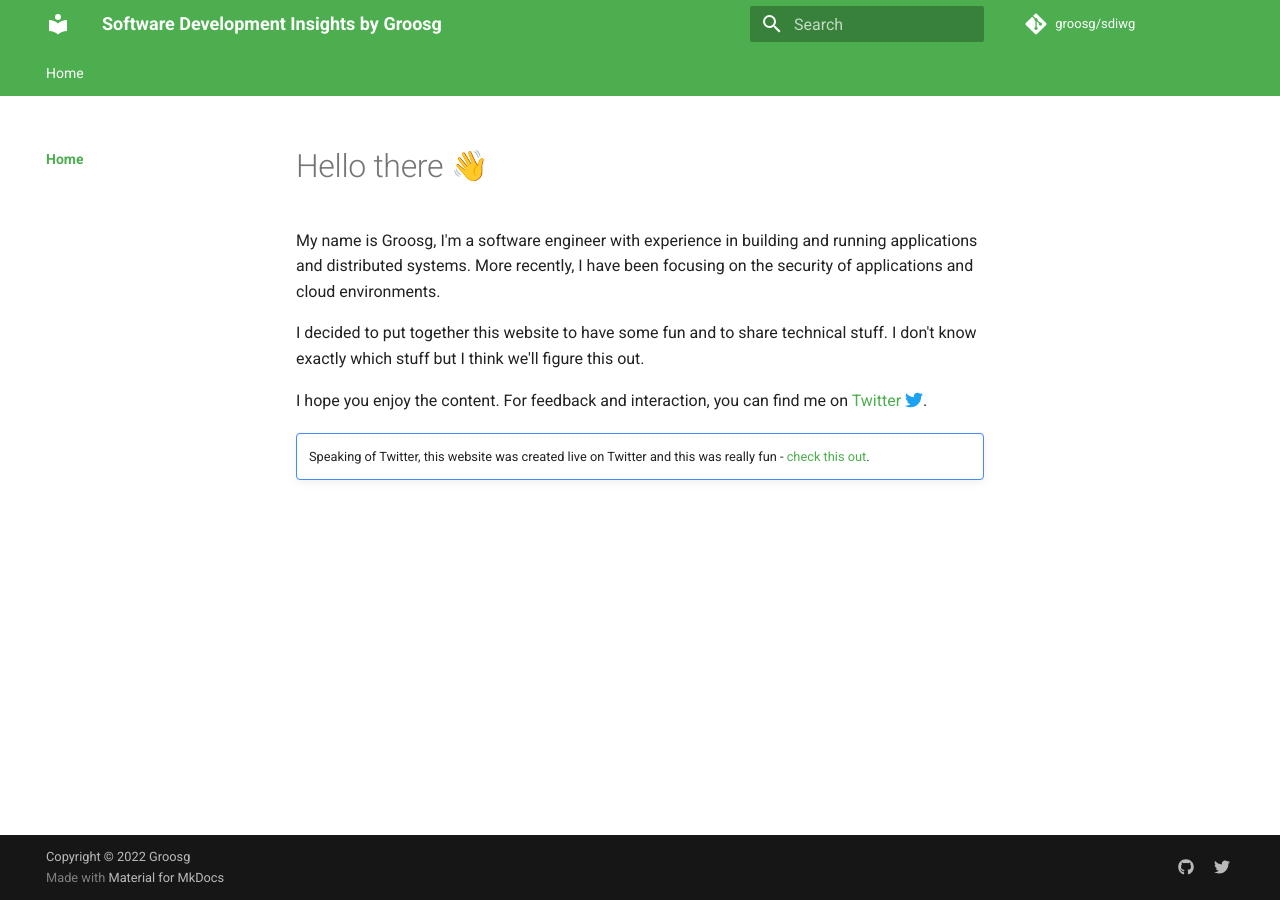
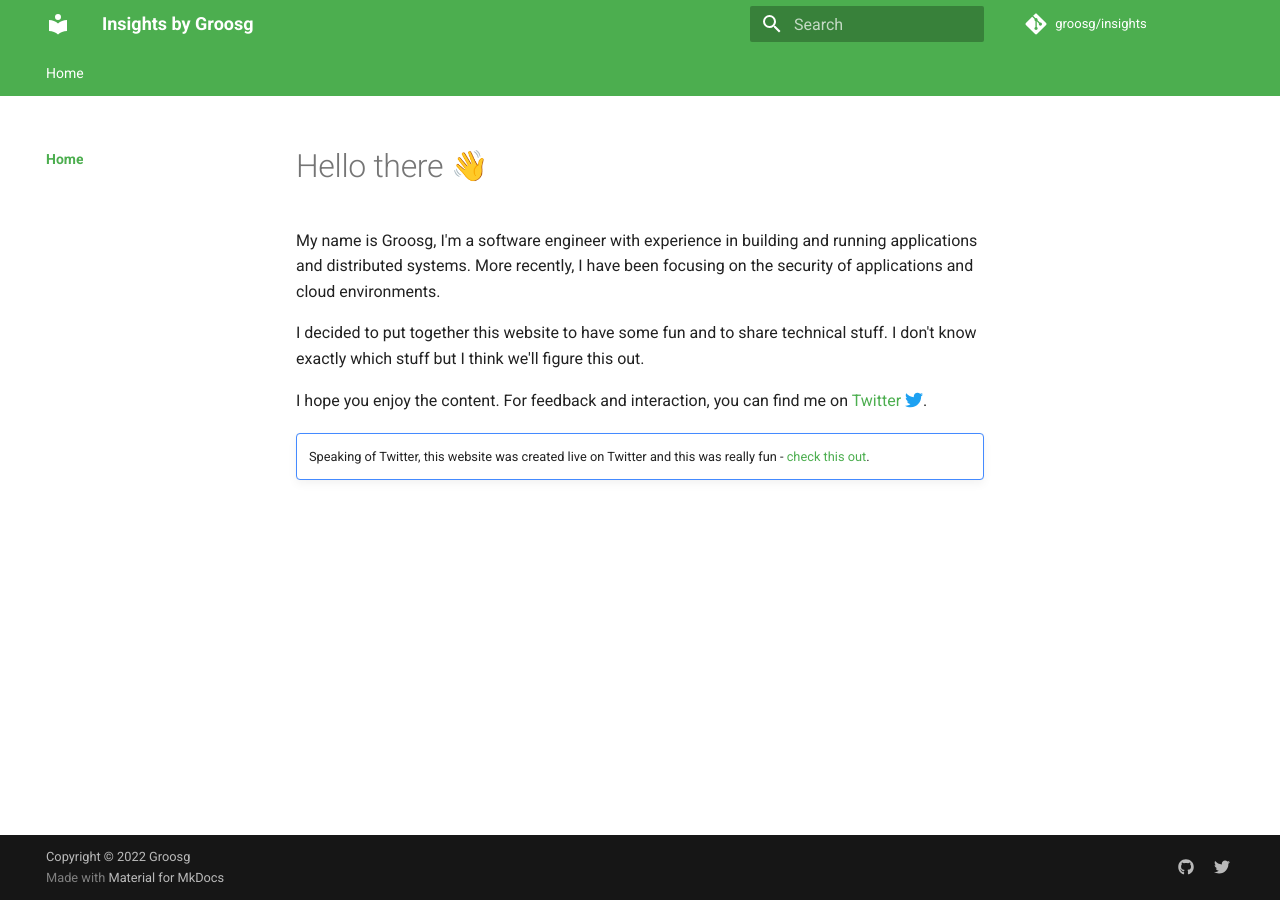
Before and after one commit to groosg/insights, an MkDocs documentation site: the page built from docs/index.md, in a window 1280 px wide. Built offline with MkDocs 1.6.1 and Material for MkDocs 9.7.7, drawn with Linux system fonts in a browser that asks for light colours; emoji names are drawn with the system emoji font; comment, search, counter and statistics services are not loaded.

Commit message:
rename site sdiwg -> insights :relieved:

```diff
--- a/mkdocs.yml
+++ b/mkdocs.yml
@@ -1,10 +1,10 @@
-site_name: "Software Development Insights by Groosg"
-site_description: "A place to share knowledge and grow."
+site_name: "Insights by Groosg"
+site_description: "Software development insights: tutotials, guides, tips, etc. A place to share knowledge and grow."
 site_author: "Groosg"
-site_url: "https://groosg.github.io/sdiwg/"
+site_url: "https://groosg.github.io/insights"
 
-repo_name: "groosg/sdiwg"
-repo_url: "https://github.com/groosg/sdiwg"
+repo_name: "groosg/insights"
+repo_url: "https://github.com/groosg/insights"
 edit_uri: "edit/main/docs/"
 
 copyright: Copyright &copy; 2022 Groosg
```
Also changed, not shown: README.md (+2 -2 lines).
